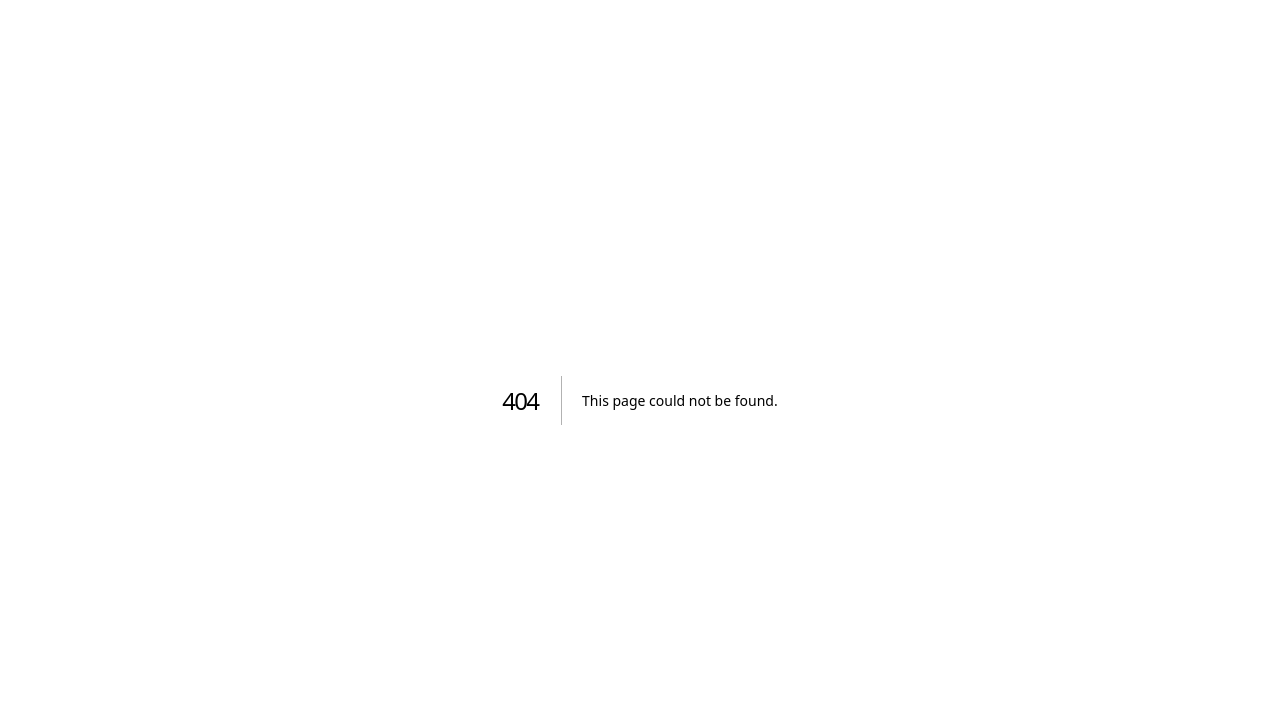
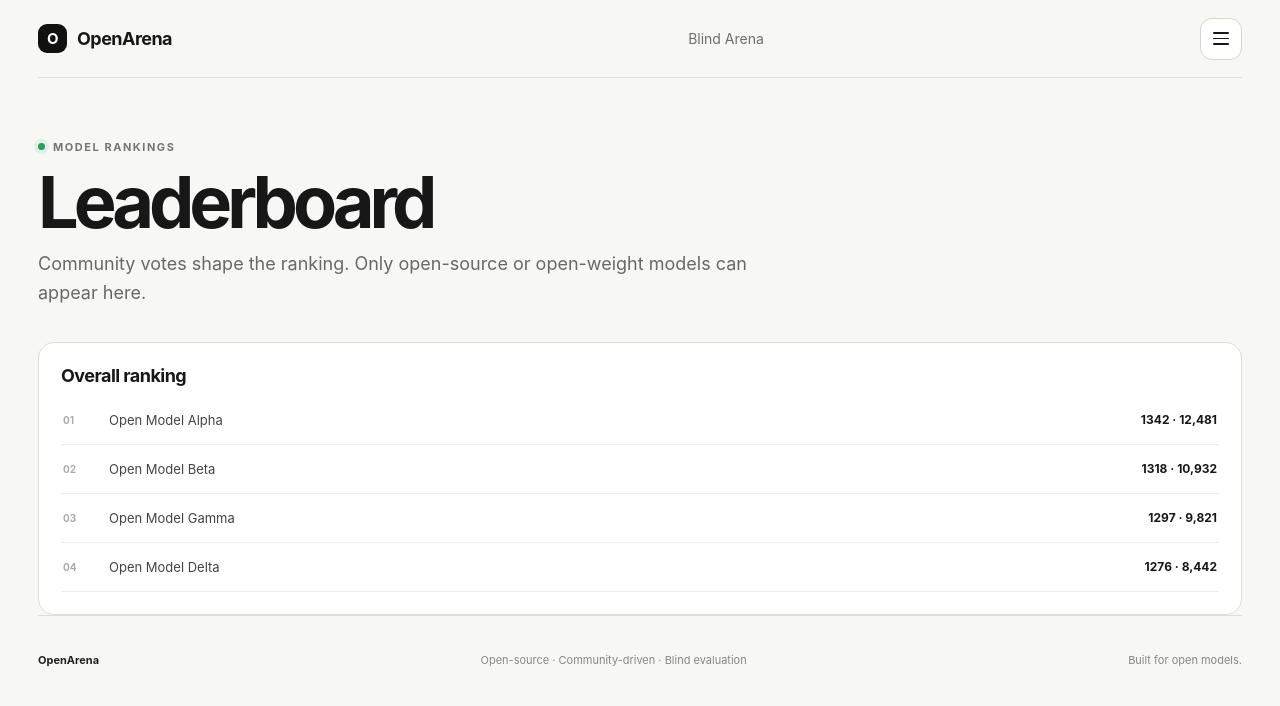
Before and after one commit to 010213pashaleshenko1-blip/OpenArena, a Next.js app: page /leaderboard in a window 1280 px wide. Before the commit this address had no page. Shown: the top 706 px of the page. Built offline with nearby package versions, Linux system fonts and the light colour scheme.

Commit message:
feat: add leaderboard page

```diff
--- /dev/null
+++ b/app/leaderboard/page.tsx
@@ -0,0 +1,31 @@
+import { SiteShell } from "../components/site-shell";
+
+const rows = [
+  ["01", "Open Model Alpha", "1342", "12,481"],
+  ["02", "Open Model Beta", "1318", "10,932"],
+  ["03", "Open Model Gamma", "1297", "9,821"],
+  ["04", "Open Model Delta", "1276", "8,442"],
+];
+
+export default function LeaderboardPage() {
+  return (
+    <SiteShell
+      title="Leaderboard"
+      description="Community votes shape the ranking. Only open-source or open-weight models can appear here."
+      badge="MODEL RANKINGS"
+    >
+      <section className="content-grid">
+        <article className="content-card">
+          <h2>Overall ranking</h2>
+          {rows.map(([rank, name, elo, battles]) => (
+            <div className="rank-row" key={rank}>
+              <b>{rank}</b>
+              <span>{name}</span>
+              <strong>{elo} · {battles}</strong>
+            </div>
+          ))}
+        </article>
+      </section>
+    </SiteShell>
+  );
+}
```
